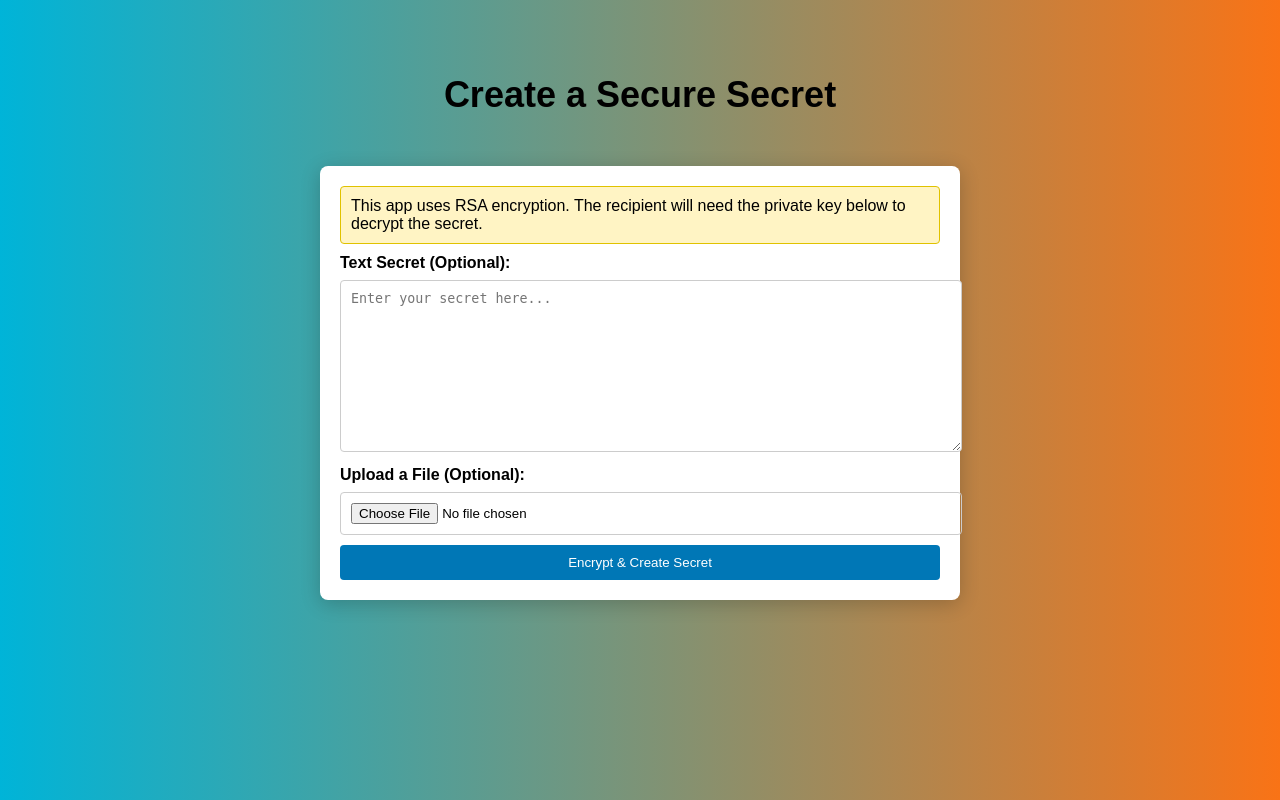
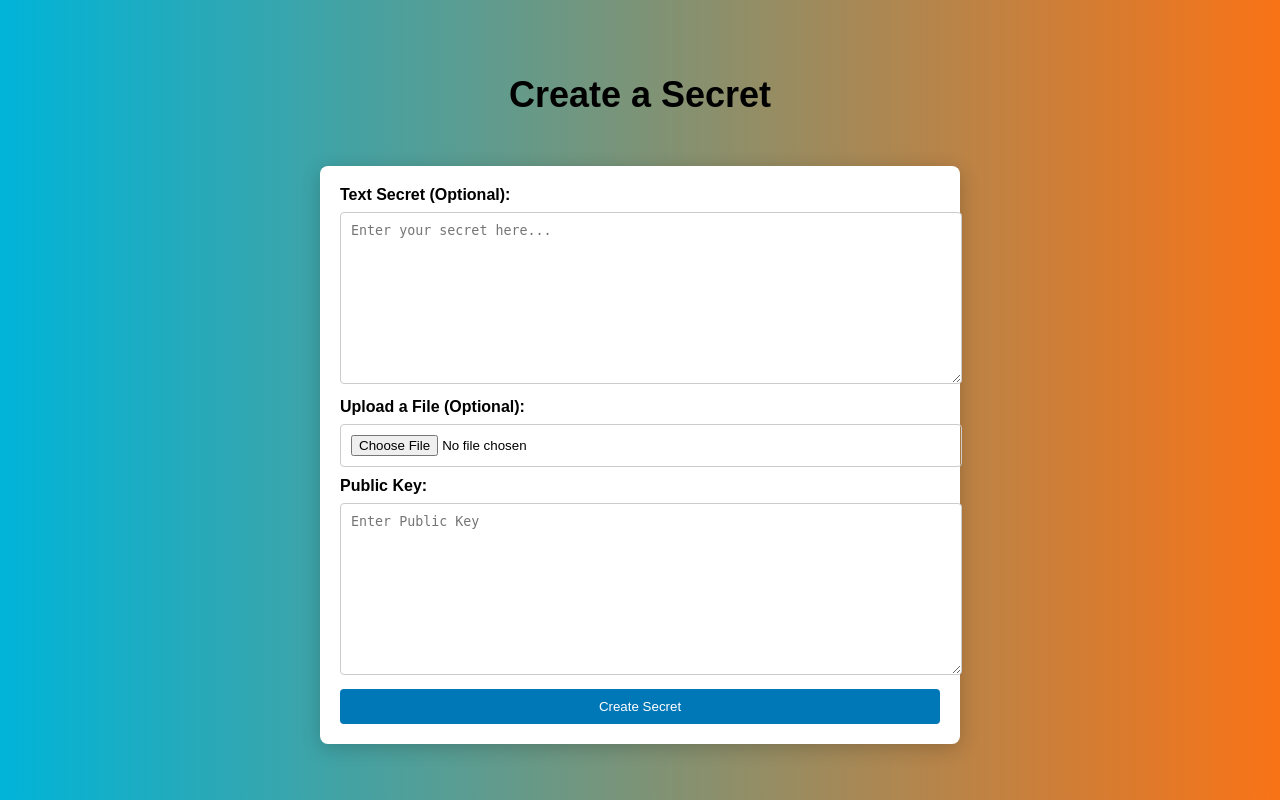
Before and after one commit to rojinashaikh/secure-one-time-share, a Flask app: page / in a window 1280 px wide. Run offline with Flask 3, Linux system fonts and the light colour scheme.

Commit message:
Update index.html

```diff
--- a/templates/index.html
+++ b/templates/index.html
@@ -1,14 +1,15 @@
 <!DOCTYPE html>
 <html lang="en">
 <head>
-  <meta charset="UTF-8" />
-  <meta name="viewport" content="width=device-width, initial-scale=1.0"/>
-  <title>Create Secure Secret</title>
+    <meta charset="UTF-8">
+    <meta name="viewport" content="width=device-width, initial-scale=1.0">
+    <title>Create Secret</title>
     <style>
+        /* Blue-to-Orange Gradient Background */
         body {
             background: linear-gradient(to right, #00b4d8, #f97316);
             font-family: Arial, sans-serif;
-      color: #000;
+            color: #000; /* Set text color to black */
             margin: 0;
             padding: 0;
         }
@@ -24,8 +25,8 @@
             margin: 50px auto;
             padding: 20px;
             border-radius: 8px;
-      background-color: #fff;
-      box-shadow: 0 4px 20px rgba(0, 0, 0, 0.2);
+            background-color: #fff; /* Full white background */
+            box-shadow: 0 4px 20px rgba(0, 0, 0, 0.2); /* Soft shadow */
         }
 
         label {
@@ -34,14 +35,13 @@
             margin-bottom: 8px;
         }
 
-    input[type="file"],
-    textarea {
+        input[type="text"], input[type="password"], input[type="file"], textarea {
             width: 100%;
             padding: 10px;
             margin-bottom: 10px;
             border: 1px solid #ccc;
             border-radius: 4px;
-      color: #000;
+            color: #000; /* Black text in input */
         }
 
         textarea {
@@ -62,135 +62,94 @@
         button:hover {
             background-color: #023e8a;
         }
-
-    #privateKeyBox {
-      white-space: pre-wrap;
-      word-break: break-word;
-      background: #f3f3f3;
-      padding: 10px;
-      border: 1px solid #ccc;
-      border-radius: 4px;
-      margin-top: 10px;
-      font-family: monospace;
-    }
-
-    .info {
-      background: #fff4c4;
-      border: 1px solid #e0c200;
-      padding: 10px;
-      border-radius: 4px;
-      margin-bottom: 10px;
-    }
     </style>
 </head>
 <body>
-  <h1>Create a Secure Secret</h1>
-  <form id="secretForm" method="POST" action="{{ url_for('create_secret') }}">
-    <div class="info">
-      This app uses RSA encryption. The recipient will need the private key below to decrypt the secret.
-    </div>
-
+    <h1>Create a Secret</h1>
+    <form id="secretForm" action="{{ url_for('create_secret') }}" method="POST" enctype="multipart/form-data">
         <div>
             <label for="secret">Text Secret (Optional):</label>
-      <textarea id="secret" placeholder="Enter your secret here..."></textarea>
+            <textarea name="secret" id="secret" placeholder="Enter your secret here..."></textarea>
         </div>
 
         <div>
             <label for="file">Upload a File (Optional):</label>
-      <input type="file" id="file">
+            <input type="file" name="file" id="file">
         </div>
 
-    <!-- Hidden field to hold encrypted data -->
-    <input type="hidden" name="encrypted_secret" id="encrypted_secret" />
-    <input type="hidden" name="filename" id="filename" />
-    <input type="hidden" name="mimetype" id="mimetype" />
+        <div>
+            <label for="public_key">Public Key:</label>
+            <textarea name="public_key" id="public_key" placeholder="Enter Public Key" required></textarea>
+        </div>
 
-    <button type="submit">Encrypt & Create Secret</button>
+        <div>
+            <button type="submit">Create Secret</button>
+        </div>
     </form>
 
-  <div id="privateKeySection" style="display:none;">
-    <h2>Save this private key!</h2>
-    <p>This is the only time you’ll see it. You’ll need it to decrypt the secret.</p>
-    <div id="privateKeyBox"></div>
-  </div>
+    <script>
+        async function encryptSecret(secret, publicKey) {
+            const enc = new TextEncoder();
+            const data = enc.encode(secret);
 
-  <script>
-    async function generateKeyPair() {
-      return await window.crypto.subtle.generateKey(
+            // Import the public key
+            const importedPublicKey = await window.crypto.subtle.importKey(
+                "pem",
+                publicKey,
                 {
                     name: "RSA-OAEP",
-          modulusLength: 2048,
-          publicExponent: new Uint8Array([1, 0, 1]),
-          hash: "SHA-256"
+                    hash: { name: "SHA-256" }
                 },
-        true,
-        ["encrypt", "decrypt"]
+                false,
+                ["encrypt"]
             );
+
+            // Encrypt the secret
+            const encryptedData = await window.crypto.subtle.encrypt(
+                {
+                    name: "RSA-OAEP"
+                },
+                importedPublicKey,
+                data
+            );
+
+            return encryptedData;
         }
 
-    async function exportKey(key) {
-      const exported = await window.crypto.subtle.exportKey("pkcs8", key);
-      return btoa(String.fromCharCode(...new Uint8Array(exported)));
+        document.getElementById("secretForm").onsubmit = async function(event) {
+            event.preventDefault();
+
+            const secret = document.getElementById("secret").value;
+            const file = document.getElementById("file").files[0];
+            const publicKey = document.getElementById("public_key").value;
+
+            let encryptedSecret;
+
+            // Encrypt text secret if provided
+            if (secret) {
+                encryptedSecret = await encryptSecret(secret, publicKey);
             }
 
-    async function exportPublicKey(key) {
-      const exported = await window.crypto.subtle.exportKey("spki", key);
-      return exported;
+            // Prepare form data
+            const formData = new FormData();
+            formData.append('encrypted', encryptedSecret);
+            formData.append('secret', secret);
+            formData.append('public_key', publicKey);
+            if (file) {
+                formData.append('file', file);
             }
 
-    async function encryptWithPublicKey(publicKey, data) {
-      const encoded = new TextEncoder().encode(data);
-      const encrypted = await window.crypto.subtle.encrypt(
-        { name: "RSA-OAEP" },
-        publicKey,
-        encoded
-      );
-      return btoa(String.fromCharCode(...new Uint8Array(encrypted)));
-    }
-
-    document.getElementById('secretForm').addEventListener('submit', async function (e) {
-      e.preventDefault();
-
-      const textSecret = document.getElementById('secret').value;
-      const fileInput = document.getElementById('file');
-      const file = fileInput.files[0];
-
-      if (!textSecret && !file) {
-        alert("Please provide a secret or upload a file.");
-        return;
-      }
-
-      // Generate RSA keypair
-      const keyPair = await generateKeyPair();
-      const publicKey = keyPair.publicKey;
-      const privateKey = keyPair.privateKey;
-
-      let content = "";
-
-      if (file) {
-        const arrayBuffer = await file.arrayBuffer();
-        const base64 = btoa(String.fromCharCode(...new Uint8Array(arrayBuffer)));
-        content = base64;
-        document.getElementById('filename').value = file.name;
-        document.getElementById('mimetype').value = file.type;
-      } else {
-        content = textSecret;
-      }
-
-      // Encrypt content
-      const encrypted = await encryptWithPublicKey(publicKey, content);
-      document.getElementById('encrypted_secret').value = encrypted;
-
-      // Show private key to user
-      const exportedPrivateKey = await exportKey(privateKey);
-      document.getElementById('privateKeyBox').innerText = exportedPrivateKey;
-      document.getElementById('privateKeySection').style.display = "block";
-
-      // Wait briefly before submitting so user can save the key
-      setTimeout(() => {
-        document.getElementById('secretForm').submit();
-      }, 500);
-    });
+            // Send the encrypted secret to the server
+            fetch('{{ url_for("create_secret") }}', {
+                method: 'POST',
+                body: formData
+            })
+            .then(response => response.json())
+            .then(data => {
+                window.location.href = data.share_url;
+            })
+            .catch(error => console.error('Error:', error));
+        };
     </script>
 </body>
 </html>
```
Lines whose indentation alone changed are shown as unchanged.
